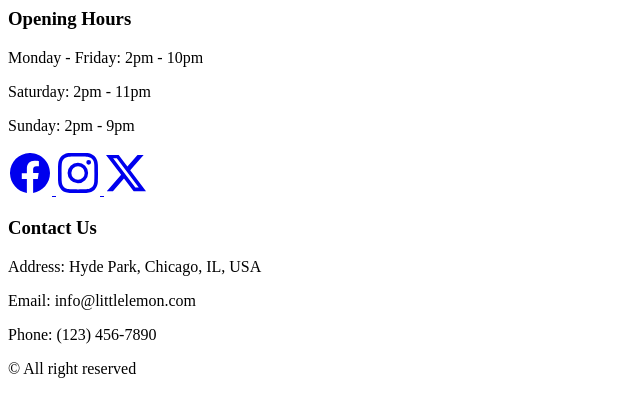
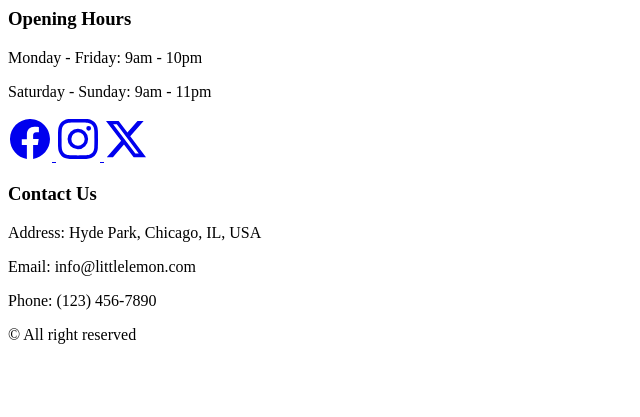
Before and after one commit to MazenAtlam/LittleLemon, a Django app: template restaurant/templates/partials/_footer.html in a window 1280 px wide. Shown: the top 417 px of the page, without its empty margins (0-640 px from the left). Run offline with Django 5.2, Linux system fonts and the light colour scheme; the template is opened without the code that fills it, so the values that code supplies are empty.

Commit message:
Update footer template with revised opening hours and social media links

```diff
--- a/restaurant/templates/partials/_footer.html
+++ b/restaurant/templates/partials/_footer.html
@@ -6,25 +6,24 @@
         <div class="opening-hours col">
           <h3>Opening Hours</h3>
 
-          <p>Monday - Friday: 2pm - 10pm</p>
-          <p>Saturday: 2pm - 11pm</p>
-          <p>Sunday: 2pm - 9pm</p>
+          <p>Monday - Friday: 9am - 10pm</p>
+          <p>Saturday - Sunday: 9am - 11pm</p>
         </div>
 
         <div class="social-media col align-self-center">
-          <a href="#">
+          <a href="https://www.linkedin.com/in/ahmed-shehab-engineering" target="_blank">
             <svg xmlns="http://www.w3.org/2000/svg" style="margin:2px" width="40" height="40" fill="currentColor" class="bi-facebook" viewBox="0 0 16 16">
               <path d="M16 8.049c0-4.446-3.582-8.05-8-8.05C3.58 0-.002 3.603-.002 8.05c0 4.017 2.926 7.347 6.75 7.951v-5.625h-2.03V8.05H6.75V6.275c0-2.017 1.195-3.131 3.022-3.131.876 0 1.791.157 1.791.157v1.98h-1.009c-.993 0-1.303.621-1.303 1.258v1.51h2.218l-.354 2.326H9.25V16c3.824-.604 6.75-3.934 6.75-7.951"/>
             </svg>
           </a>
 
-          <a href="#">
+          <a href="https://www.linkedin.com/in/mazen-atlam-801788267" target="_blank">
             <svg xmlns="http://www.w3.org/2000/svg" style="margin:2px" width="40" height="40" fill="currentColor" class="bi-instagram" viewBox="0 0 16 16">
               <path d="M8 0C5.829 0 5.556.01 4.703.048 3.85.088 3.269.222 2.76.42a3.9 3.9 0 0 0-1.417.923A3.9 3.9 0 0 0 .42 2.76C.222 3.268.087 3.85.048 4.7.01 5.555 0 5.827 0 8.001c0 2.172.01 2.444.048 3.297.04.852.174 1.433.372 1.942.205.526.478.972.923 1.417.444.445.89.719 1.416.923.51.198 1.09.333 1.942.372C5.555 15.99 5.827 16 8 16s2.444-.01 3.298-.048c.851-.04 1.434-.174 1.943-.372a3.9 3.9 0 0 0 1.416-.923c.445-.445.718-.891.923-1.417.197-.509.332-1.09.372-1.942C15.99 10.445 16 10.173 16 8s-.01-2.445-.048-3.299c-.04-.851-.175-1.433-.372-1.941a3.9 3.9 0 0 0-.923-1.417A3.9 3.9 0 0 0 13.24.42c-.51-.198-1.092-.333-1.943-.372C10.443.01 10.172 0 7.998 0zm-.717 1.442h.718c2.136 0 2.389.007 3.232.046.78.035 1.204.166 1.486.275.373.145.64.319.92.599s.453.546.598.92c.11.281.24.705.275 1.485.039.843.047 1.096.047 3.231s-.008 2.389-.047 3.232c-.035.78-.166 1.203-.275 1.485a2.5 2.5 0 0 1-.599.919c-.28.28-.546.453-.92.598-.28.11-.704.24-1.485.276-.843.038-1.096.047-3.232.047s-2.39-.009-3.233-.047c-.78-.036-1.203-.166-1.485-.276a2.5 2.5 0 0 1-.92-.598 2.5 2.5 0 0 1-.6-.92c-.109-.281-.24-.705-.275-1.485-.038-.843-.046-1.096-.046-3.233s.008-2.388.046-3.231c.036-.78.166-1.204.276-1.486.145-.373.319-.64.599-.92s.546-.453.92-.598c.282-.11.705-.24 1.485-.276.738-.034 1.024-.044 2.515-.045zm4.988 1.328a.96.96 0 1 0 0 1.92.96.96 0 0 0 0-1.92m-4.27 1.122a4.109 4.109 0 1 0 0 8.217 4.109 4.109 0 0 0 0-8.217m0 1.441a2.667 2.667 0 1 1 0 5.334 2.667 2.667 0 0 1 0-5.334"/>
             </svg>
           </a>
 
-          <a href="#">
+          <a href="https://github.com/MazenAtlam/LittleLemon" target="_blank">
             <svg xmlns="http://www.w3.org/2000/svg" style="margin:2px" width="40" height="40" fill="currentColor" class="bi-twitter-x" viewBox="0 0 16 16">
               <path d="M12.6.75h2.454l-5.36 6.142L16 15.25h-4.937l-3.867-5.07-4.425 5.07H.316l5.733-6.57L0 .75h5.063l3.495 4.633L12.601.75Zm-.86 13.028h1.36L4.323 2.145H2.865z"/>
             </svg>
@@ -41,7 +40,7 @@
       </div>
     </div>
 
-    <div class="copyright">
+    <div class="copyright text-center">
         <p>&copy; All right reserved</p>
     </div>
   </div>
```
